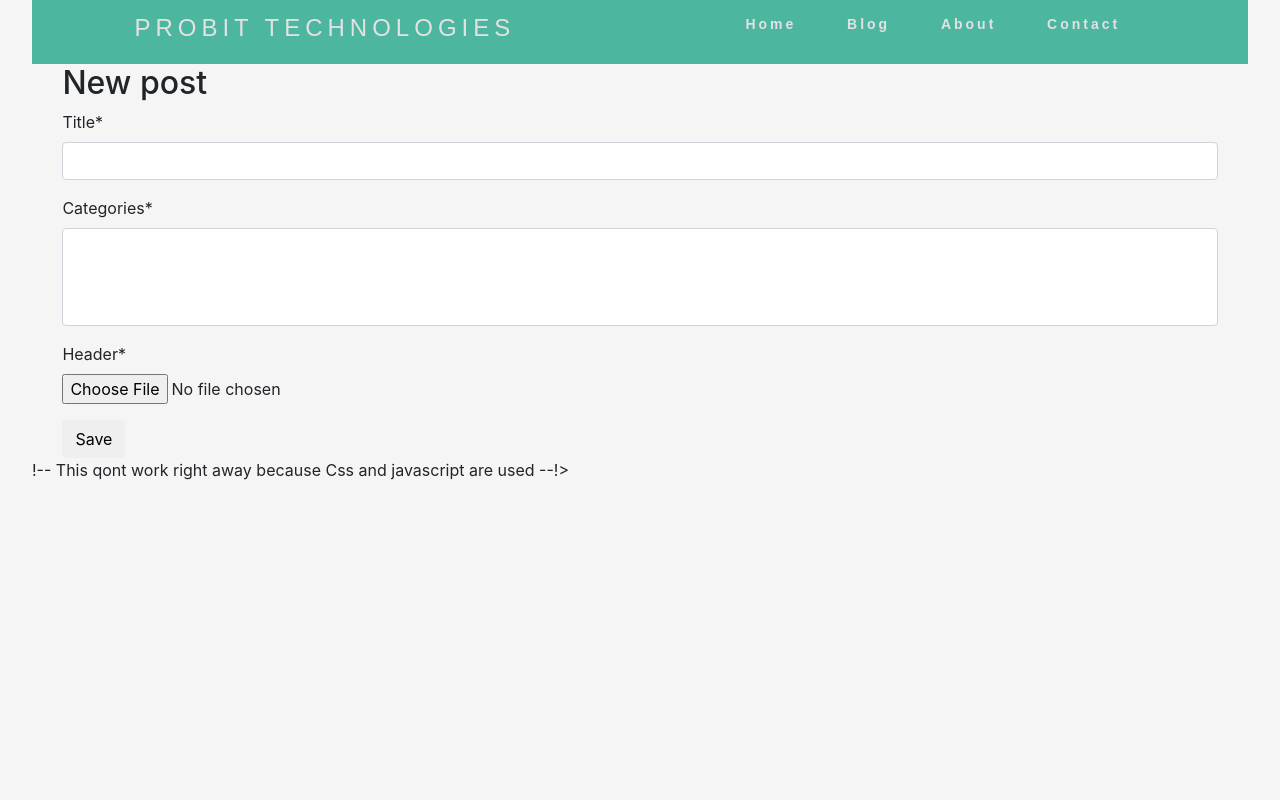
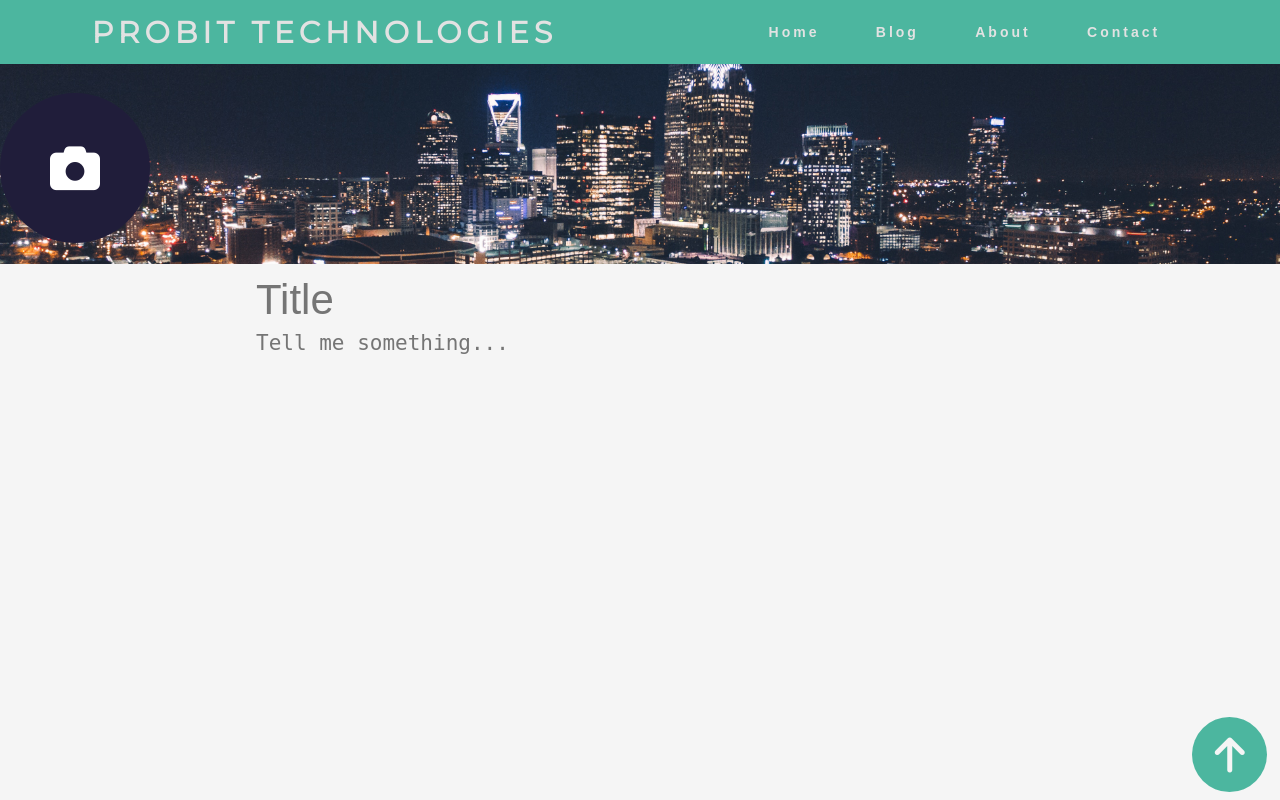
Before and after one commit to SethAngell/ProbitHome, a Django app: page /blog/post/new/ in a window 1280 px wide. Run offline with Django 3.2, Linux system fonts and the light colour scheme; data that the repository does not hold is empty; some libraries are stand-ins or nearby versions.

Commit message:
git save before deleting off desktop

```diff
--- a/blog/forms.py
+++ b/blog/forms.py
@@ -1,23 +1,19 @@
 from django import forms
-from .models import Post
+from .models import Post, Comment
+
 
 class CommentForm(forms.Form):
-    author = forms.CharField(
-        max_length=60,
-        widget=forms.TextInput(attrs={
-            "class": "form-control",
-            "placeholder": "Your Name"
-        })
-    )
-    body = forms.CharField(widget=forms.Textarea(
-        attrs={
-            "class": "form-control",
-            "placeholder": "Leave a comment!"
-        })
-    )
 
-class PostForm(forms.ModelForm):
+    class Meta:
+        model = Comment
+        author = forms.CharField(max_length=200)
+        body = forms.Textarea()
+
+
+class PostForm(forms.Form):
 
     class Meta:
         model = Post
-        fields = ['title', 'body', 'categories', 'Header']
+        title = forms.CharField(max_length=250)
+        body = forms.Textarea()
+        header = forms.ImageField()
--- a/blog/models.py
+++ b/blog/models.py
@@ -35,10 +35,9 @@
 class Post(models.Model):
     author = models.ForeignKey(settings.AUTH_USER_MODEL, on_delete=models.CASCADE)
     title = models.CharField(max_length=255)
-    body = fields.RichTextUploadingField()
+    body = models.TextField()
     created_on = models.DateTimeField(auto_now_add=True)
     last_modified = models.DateTimeField(auto_now=True)
-    categories = models.ManyToManyField('Category', related_name='posts')
     Header = models.ImageField(upload_to=path_and_rename, default='https://source.unsplash.com/random/1920x1080')  # HERE
 
     def __str__(self):
--- a/blog/static/blog/css/blog.css
+++ b/blog/static/blog/css/blog.css
@@ -4,25 +4,331 @@
 /* Deep Purple      #201d3a     */
 /* src=https://hookagency.com/website-color-schemes/ */
 
+/* https://feathericons.com/?query=camera */
+
+/* Positioning Elements */
+#parent {}
+#child {}
+
+
+
+/* General Text Styling */
+h1 {
+    font-family: 'Montserrat', sans-serif;
+    font-size: 42px;
+}
+
+h4 {
+    font-family: 'Montserrat', sans-serif;
+    font-size: 30px;
+}
+
+p {
+    font-family: 'Merriweather', serif;
+    font-size: 21px;
+    white-space: pre-wrap;
+}
+
+.preview {
+    font-family: 'Merriweather', serif;
+    font-size: 16px;
+    white-space: pre-wrap;
+}
+
+/* Buttons and Button Text*/
 .floating-action-button {
-    padding: 10px;
+
+    /* button characteristics */
+    width: 75px;
+    height: 75px;
+    border-style: none;
+    box-shadow: none;
+    border-radius: 50%;
+
+    /* icon alignment */
+    display: flex;
+    justify-content:center;
+    align-items: center;
+
+    /* theme matching */
     background-color: #4cb69f; /* Mint */
+    font-size: 40px;
+    color: #f5f5f5;
+
+    /* animation styling */
+    transition: 0.3s;
+
+    /* button positioning */
     position: fixed;
     bottom: 1%;
     right: 1%;
     cursor: pointer;
-    border-radius: 50%;
-    transition: 0.3s;
+
+    /* removing old button styling */
     outline: none;
-    border-style: none;
-    box-shadow: none;
+
 }
 
 .floating-action-button:hover {
-   background-color: #44a792
+    background-color: #f5f5f5;
+    color: #4cb69f
 }
 
 .floating-action-button:active {
     border-style: outset;
     box-shadow: none;
 }
+
+.post-submission-button {
+    display: flex;
+    border-color: #4cb69f;
+    border-radius: 4px;
+    background-color: rgba(245, 245, 245, 1);
+    color: #4cb69f;
+    text-align: center;
+    vertical-align: bottom;
+    font-size: 20px;
+    height: 28px;
+    padding-right: 6px;
+    padding-left: 6px;
+
+}
+
+.post-submission-text {
+    color: #4cb69f;
+}
+
+.post-submission-container {
+    text-align: center;
+    position: absolute;
+    right: 5px;
+    bottom: 5px;
+}
+
+.header-submission-button {
+    background-color: transparent;
+    position: absolute;
+    top: 50%;
+    left: 50%;
+    cursor: pointer;
+    border-radius: 50%;
+    border-color: black;
+    border: 2px;
+    transition: 0.3s;
+    box-shadow: none;
+}
+
+.header-icon {
+    z-index: 1;
+}
+
+.custom-header-input {
+    position: absolute;
+    top: 50%;
+    left: 50%;
+}
+
+/* https://speckyboy.com/custom-file-upload-fields/ */
+.file-upload {
+
+    height: 150px;
+    width: 150px;
+    border-radius: 100px;
+    position: absolute;
+    z-index: 1;
+    margin-top: -175px;
+    /*margin-right: -50%;*/
+    /*transform: translate(-50%, -50%);*/
+    object-position: 50% 50%;
+
+    display:flex;
+    justify-content:center;
+    align-items: center;
+
+    overflow: hidden;
+    background-image: linear-gradient(to bottom, #201d3a 50%, #f5f5f5 50%);
+    background-size: 100% 200%;
+    transition: all 0.3s;
+    color: #FFFFFF;
+    font-size: 50px;
+}
+
+.hero-image {
+    height: 200px;
+    width: 100vw;
+    position: relative;
+    object-fit: cover;
+    object-position: 50% 50%;
+}
+
+.header-container {
+    text-align: center;
+}
+
+
+
+input[type='file'] {
+
+    height: 200px;
+    width: 100vw;
+    position: absolute;
+    top: 0;
+    left: 0;
+    opacity: 0;
+    cursor: pointer;
+
+}
+
+
+.file-upload:hover{
+
+      background-position: 0 -100%;
+
+      color:#201d3a;
+
+    }
+
+
+
+Input {
+    width: 100%;
+    background-color: #f5f5f5;
+    align-items: center;
+
+}
+
+input.text:focus {
+    border-left: 1px;
+    border-left-color: #4cb69f;
+}
+
+textarea {
+    padding-top: 1%;
+    width: 100%;
+    background-color: #f5f5f5;
+    align-items: center;
+    border: none;
+    resize: none;
+    font-size: 21px;
+}
+
+
+.header-image {
+    height: 200px;
+    width: 100vw;
+    background-size: cover;
+    position: relative;
+}
+
+
+.title-input {
+    padding-top: 1%;
+    border: none;
+    font-size: 42px;
+}
+
+.title-input:focus {
+
+}
+
+.body-input {
+    border: none;
+    font-size: 21px;
+}
+
+.blog-container {
+    padding-left: 20%;
+    padding-right: 20%;
+    display: flex;
+    flex-direction: column;
+}
+
+.card-holder {
+    display: flex;
+    align-items: center;
+    justify-content: center;
+    flex-direction: row;
+    flex-wrap: wrap;
+    flex-flow: row wrap;
+    align-content: flex-end;
+
+}
+
+.card-header {
+    width: 400px;
+    height: 400px;
+    object-fit: contain;
+}
+
+.card-image {
+    width: 400px;
+    height: 400px;
+    object-fit: cover;
+    object-position: 50% 50%;
+}
+
+
+.card-content {
+    padding: 2px;
+    overflow: hidden;
+
+}
+
+.blog-card {
+    width: 400px;
+    height: 600px;
+    border-radius: 5%;
+    border-style: solid;
+    border: 2px;
+    border-color: #201d3a;
+    padding: 5px;
+}
+
+
+
+
+@media only screen and (max-width: 479px){
+
+    /* start of phone styling */
+
+    .blog-container {
+    padding-left: 5%;
+    padding-right: 5%;
+    display: flex;
+    flex-direction: column;
+}
+
+    .floating-action-button {
+
+    /* button characteristics */
+    width: 60px;
+    height: 60px;
+    border-style: none;
+    box-shadow: none;
+    border-radius: 50%;
+
+    /* icon alignment */
+    display: flex;
+    justify-content:center;
+    align-items: center;
+
+    /* theme matching */
+    background-color: #4cb69f; /* Mint */
+    font-size: 40px;
+    color: #f5f5f5;
+
+    /* animation styling */
+    transition: 0.3s;
+
+    /* button positioning */
+    position: fixed;
+    bottom: 1%;
+    right: 1%;
+    cursor: pointer;
+
+    /* removing old button styling */
+    outline: none;
+
+}
+
+}
--- /dev/null
+++ b/blog/templates/blog/blog_new.html
@@ -0,0 +1,67 @@
+{% extends "base.html" %}
+{% block content %}
+{% load static %}
+    <form method="post" novalidate enctype='multipart/form-data'>
+        {% csrf_token %}
+
+        <div class="header-container" style="position:relative; border: none;">
+            <img src="{% static 'blog/defaults/DefaultHeader.jpeg' %}" alt="" class="hero-image" id="hero-upload"/>
+            <div class="file-upload">
+                <input name ="header" id="header" type="file" accept="image/*">
+                <i class="fas fa-camera" id="header-icon"></i>
+            </div>
+            <script>
+                document.getElementById('header').onchange = function (evt) {
+                    var tgt = evt.target || window.event.srcElement,
+                        files = tgt.files;
+
+                    // FileReader support
+                    if (FileReader && files && files.length) {
+                        var fr = new FileReader();
+                        fr.onload = function () {
+                            document.getElementById("hero-upload").src = fr.result;
+                            document.getElementById("hero-upload").hidden = false;
+                            document.getElementById("header").hidden = true;
+                            document.getElementById('header-icon').hidden = true;
+                        }
+                        fr.readAsDataURL(files[0]);
+                    }
+
+                    // Not supported
+                    else {
+                        // fallback -- perhaps submit the input to an iframe and temporarily store
+                        // them on the server until the user's session ends.
+                    }
+                }
+            </script>
+        </div>
+
+        <div class="blog-container">
+            <div>
+                <label>
+                    <input id="title" class="title-input" type="text" placeholder="Title" name="title">
+                </label>
+
+            </div>
+            <div>
+                <label>
+                    <textarea id="body" placeholder="Tell me something..." name="body" onKeyUp="SetNewSize(this);" ></textarea>
+                </label>
+                <script>
+                    function SetNewSize(textarea){
+                    if (textarea.value.length > 5){
+                    textarea.cols = 50;
+                    textarea.rows = 50;
+                    }  else{
+                         textarea.cols = 10;
+                         textarea.rows = 15;
+                      }
+                    }
+                  </script>
+            </div>
+        </div>
+        <button class="floating-action-button" type="submit"><i class="fas fa-arrow-up"></i></button>
+    </form>
+
+
+{% endblock content %}
--- a/blog/urls.py
+++ b/blog/urls.py
@@ -8,6 +8,6 @@
     path("<int:pk>/", views.blog_detail, name="blog_detail"),
     path("<category>/", blog_category.as_view(), name="blog_category"),
     path("user/<author>/", blog_user.as_view(), name="blog_user"),
-    path("post/new/", blog_new.as_view(), name="blog_new"),
+    path("post/new/", views.blog_new, name="blog_new"),
     path('<int:pk>/edit/', blog_edit.as_view(), name='blog_edit'),
 ]
--- a/blog/views.py
+++ b/blog/views.py
@@ -37,7 +37,7 @@
         form = CommentForm(request.POST)
         if form.is_valid():
             comment = Comment(
-                author=form.cleaned_data["author"],
+                author=request.user.username,
                 body=form.cleaned_data["body"],
                 post=post
             )
@@ -63,16 +63,37 @@
         return Post.objects.filter(author=user_object).order_by('-created_on')
 
 # REturn to this tomorrow https://stackoverflow.com/questions/42481287/automatically-set-logged-in-user-as-the-author-in-django-using-createview-and-mo
-class blog_new(generic.FormView, LoginRequiredMixin):
-    def get_success_url(self):
-        return reverse_lazy('blog_detail', kwargs={'pk': self.object.pk})
+def blog_new(request):
+    if request.method == "POST":
+        form = PostForm(request.POST, request.FILES)
+        if form.is_valid():
+            author = request.user
+            title = request.POST.get('title')
+            body = request.POST.get('body')
+            header = request.FILES["header"]
+            saved_post = Post.objects.create(author=author, title=title, body=body, Header=header)
 
-    form_class = PostForm
-    template_name = 'blog/blog_edit.html'
+            return HttpResponseRedirect(f'/blog/{saved_post.pk}')
 
-    def form_valid(self, form):
-        form.instance.author_id = self.request.user.id
-        return super().form_valid(form)
+    return render(request, "blog/blog_new.html")
+
+
+# class blog_new(generic.FormView, LoginRequiredMixin):
+#     def get_success_url(self):
+#         return '/blog'
+#
+#     form_class = PostForm
+#     template_name = 'blog/blog_new.html'
+#
+#     def form_valid(self, form):
+#         if self.request.method == 'Post':
+#             author = self.request.user.id
+#             title = self.request.POST.get('title')
+#             body = self.request.POST.get('body')
+#             header = self.request.POST.get('header')
+#             Post.objects.create(author=author, title=title, body=body, Header=header)
+#         return super().form_valid(form)
+
 
 class blog_edit(generic.UpdateView, LoginRequiredMixin):
     model = Post
--- a/templates/base.html
+++ b/templates/base.html
@@ -4,13 +4,14 @@
 <html>
 <head>
     {% load static %}
-  <meta charset="utf-8">
-    <link rel="stylesheet" href="https://stackpath.bootstrapcdn.com/bootstrap/4.1.3/css/bootstrap.min.css" integrity="sha384-MCw98/SFnGE8fJT3GXwEOngsV7Zt27NXFoaoApmYm81iuXoPkFOJwJ8ERdknLPMO" crossorigin="anonymous">
+    <meta charset="utf-8">
     <link rel="stylesheet" type="text/css" href={%  static "blog/css/blog.css" %}/>
     <link rel="stylesheet" type="text/css" href={% static "style/homePage.css" %}/>
+    <link href="https://fonts.googleapis.com/css?family=Merriweather|Montserrat&display=swap" rel="stylesheet">
+    <script src="https://kit.fontawesome.com/8dfe4d58bc.js"></script>
   <title>{% block title %}{% endblock %}</title>
 </head>
-<nav id="navbar">
+<nav id="navbar" style="position: relative">
     <div class="logo">
         <h4>Probit Technologies</h4>
     </div>
@@ -30,10 +31,10 @@
     </ul>
 </nav>
 <main>
-  <body style="padding-left: 2.5%; padding-right: 2.5%;">
+  <body>
+    {% load static %}
     {% block content %}
     {% endblock %}
   </body>
 </main>
 </html>
-!-- This qont work right away because Css and javascript are used --!>
```
Also changed, not shown: ProbitHome/settings.py (+7 -2 lines), blog/templates/blog/blog_detail.html (+27 -18 lines), blog/templates/blog/blog_index.html (+14 -13 lines), blog/static/blog/defaults/DefaultHeader.jpeg (added).
